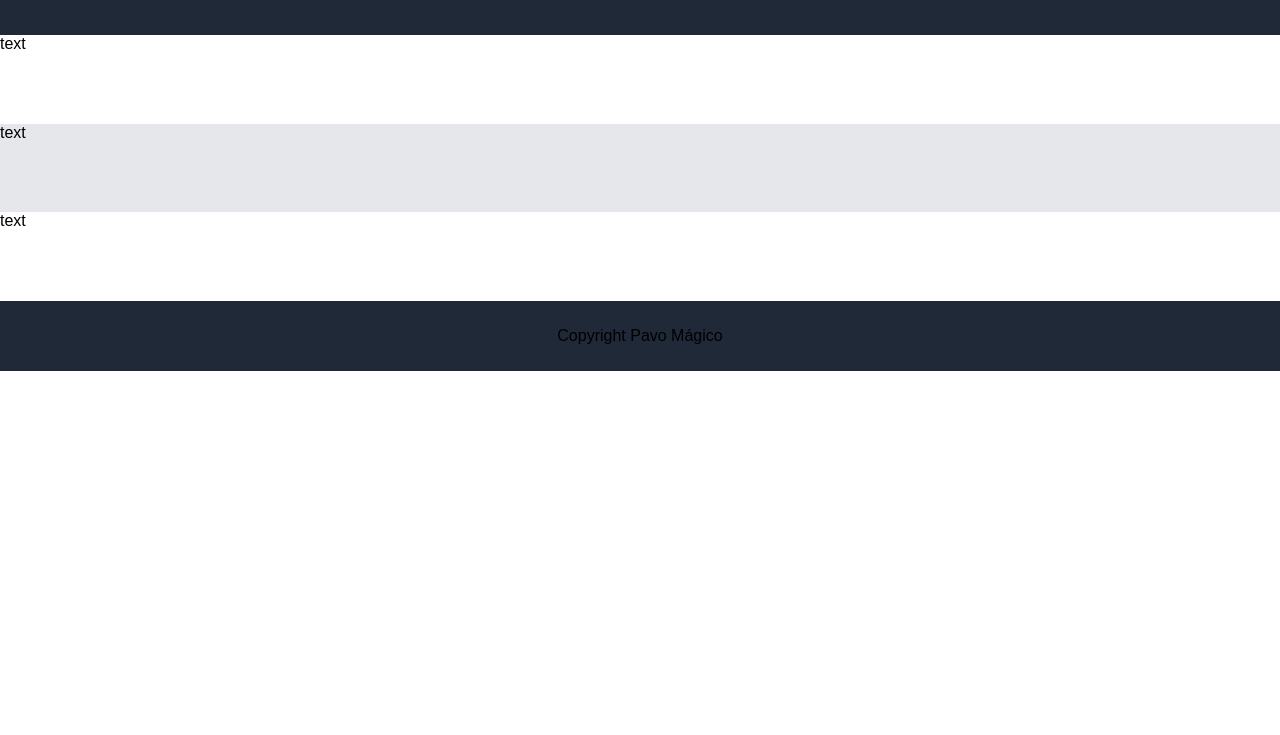
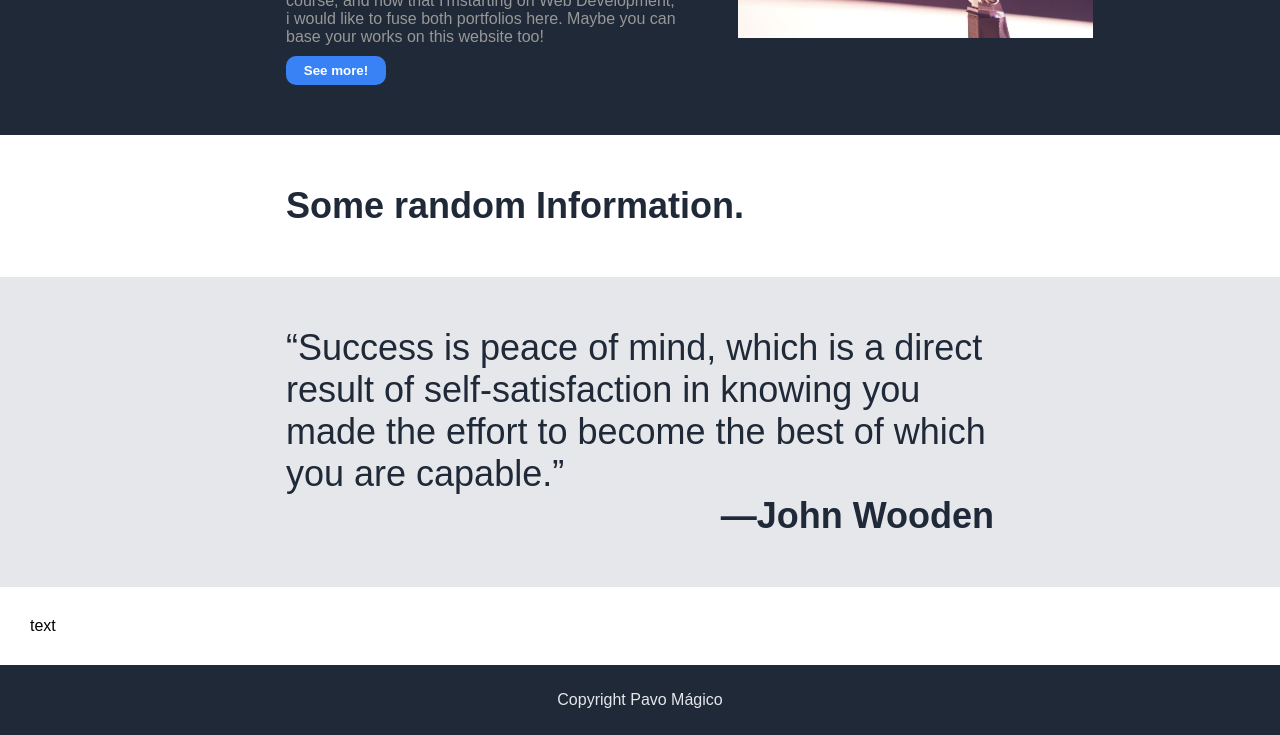
Before and after one commit to PavoMagico/Odin_Landing_Page_Santiago, a plain HTML site: page index.html in a window 1280 px wide. Shown: the part 429-1164 px from the top of the page. Before the commit the page ends 800 px from the top, so only its background shows below. Drawn offline with Linux system fonts and the light colour scheme.

Commit message:
New changes and additions

```diff
--- a/index.html
+++ b/index.html
@@ -25,8 +25,8 @@
 
             <div class="header-container">
                 <div class="top-text">
-                    <div class="main-text">A home for unlimited creativity</div>
-                    <div class="top-description">On this Website we can share everyone's portfolio and passions. I studied Voice Acting and made a good portfolio during my course, and now that I'mstarting on Web Development, i would like to fuse both portfolios here. Maybe you can base your works on this website too!</div>
+                    <div class="main-text">An awesome home for creativity</div>
+                    <div class="top-description">Here we can share everyone's portfolio and passions. I studied Voice Acting and made a portfolio during my course, and now that I'mstarting on Web Development, i would like to fuse both portfolios here. Maybe you can base your works on this website too!</div>
                     <div><a href="#"><button class="blue-button">See more!</button></a></div>
                 </div>
                 <div class="top-image">
@@ -38,12 +38,21 @@
 
 
         <div class="mid-container1">
-            text
+            <h class="information">Some random Information.</h>
+
+            <div class="element"></div>
+
+            <div class="element"></div>
+
+            <div class="element"></div>
+
+            <div class="element"></div>
         </div>
 
 
         <div class="mid-container2">
-            text
+            <p class="paragraph">“Success is peace of mind, which is a direct result of self-satisfaction in knowing you made the effort to become the best of which you are capable.”</p>
+            <p class="quote">—John Wooden</p>
         </div>
 
 
--- a/styles.css
+++ b/styles.css
@@ -5,11 +5,10 @@ html {
 }
 
 body {
-    display: flex;
     box-sizing: border-box;
     height: 100%;
     justify-content: space-between;
-    flex-direction: column;
+
     margin: 0;
     padding: 0;
 }
@@ -71,10 +70,10 @@ a:hover {
     display: flex;
     flex: 1;
     height: 20%;
-    flex-direction: row;
     justify-content: center;
     align-items: center;
     gap: 60px;
+    padding: 50px;
 }
 
 
@@ -136,17 +135,54 @@ a:hover {
 .mid-container1 {
     display: flex;
     flex: 1;
-    height: 20%;
-    width: auto;
+    padding: 50px;
 }
 
+.information {
+    font-size: 36px;
+    font-weight: 900;
+    color: #1F2937;
+    margin: 0 20%;
+    text-align: center;
+}
+
+.element {
+    display: flex;
+    flex: 1;
+}
 
 .mid-container2 {
     display: flex;
     flex: 1;
-    height: 17%;
     width: auto;
     background-color: #E5E7EB;
+    flex-direction: column;
+    padding: 50px
+}
+
+.paragraph {
+    display: flex;
+    font-size: 36px;
+    font-weight: light;
+    color: #1F2937;
+    text-align: left;
+    margin: 0;
+    padding: 0;
+    margin-left: 20%;
+    margin-right: 20%;
+}
+
+
+.quote {
+    display: flex;
+    flex: 0 1 auto;
+    margin: 0;
+    font-size: 36px;
+    font-weight: 900;
+    color: #1F2937;
+    justify-content: right;
+    text-align: right;
+    margin-right: 20%;
 }
 
 /*-- End of Middle Container --*/
@@ -156,8 +192,8 @@ a:hover {
 .bottom-container {
     display: flex;
     flex: 1;
-    height: 17%;
-    width: auto;
+    padding: 30px;
+
 }
 
 
@@ -167,4 +203,5 @@ a:hover {
     height: 70px;
     justify-content: center;
     align-items: center;
+    color: #E5E7EB;
 }
```
